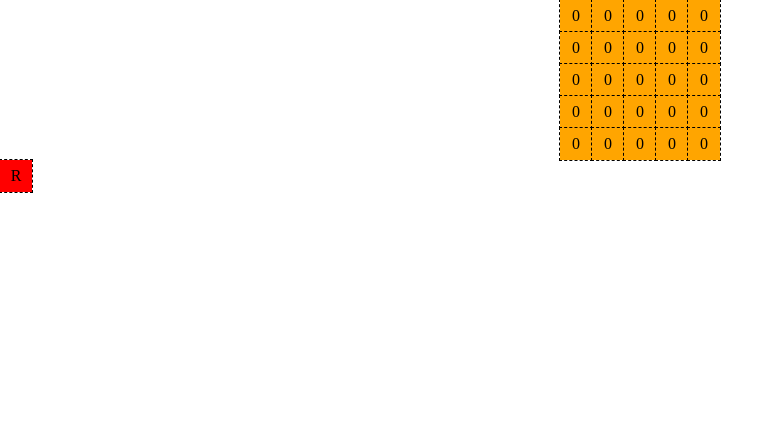
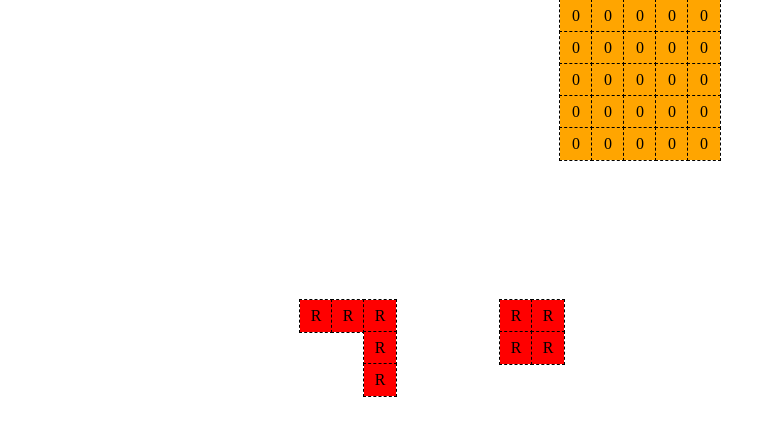
Before and after one commit to PlasmaIntec/blockus, a React app: page / in a window 1280 px wide. Shown: the top 436 px of the page, without its empty margins (0-784 px from the left). Built offline with nearby package versions, Linux system fonts and the light colour scheme; the HTML template or start-up script is replaced by a standard one.

Commit message:
Utilize piece.center so dropping behaves as visuals indicate

```diff
--- a/client/src/components/App.jsx
+++ b/client/src/components/App.jsx
@@ -51,13 +51,20 @@ export default class App extends Component {
 	onDropHandler(e) {
 		const { board } = this.state;
 		const { row, col } = e.target.dataset;
-		const R = piece('r', [['R']]);
+    const offset = event.dataTransfer.getData("text/plain").split(',');
     const id = event.dataTransfer.getData("text/id");
     const elem = document.getElementById(id);
-		console.log(row, col)
-		placePiece(board, R, +row, +col);
-    elem.parentNode.removeChild(elem);
-		this.setState({ board: board });
+    const shape = JSON.parse(event.dataTransfer.getData("text/shape"));
+		const [dRow, dCol] = event.dataTransfer.getData("text/coords").split(',');
+		const R = piece('r', shape);
+		const canPlace = placePiece(board, R, +row, +col, +dRow, +dCol);
+    if (canPlace) {
+    	elem.parentNode.removeChild(elem);
+    	this.setState({ board: board });
+    } else {
+      elem.style.left = (event.clientX + parseInt(offset[0],10)) + 'px';
+    	elem.style.top = (event.clientY + parseInt(offset[1],10)) + 'px';
+    }
 		e.preventDefault();
 		return false;
 	}
@@ -72,7 +79,27 @@ export default class App extends Component {
   				onDragOverHandler={this.onDragOverHandler}
   				onDropHandler={this.onDropHandler}
   			/>
-  			<DraggablePiece />
+  			<DraggablePiece
+  				id='rLongL'
+  				type='_longL'
+  				shape={
+  					[
+  						['R', 'R', 'R'],
+  						[0, 0, 'R'],
+  						[0, 0, 'R']
+  					]
+  				}
+  			/>
+  			<DraggablePiece
+  				id='r2x2'
+  				type='_2x2'
+  				shape={
+  					[
+  						['R', 'R'],
+  						['R', 'R']
+  					]
+  				}
+  			/>
   		</div>
   	)
   }
--- a/client/src/components/DraggablePiece.jsx
+++ b/client/src/components/DraggablePiece.jsx
@@ -1,28 +1,91 @@
-import React from 'react';
+import React, { Component } from 'react';
 
-var DraggablePiece = () => (
-	<div
-		id='draggable'
-		className='red square'
-		draggable={true}
-		onDragStart={drag_start}
-	>
-		R
-	</div>
-);
+export default class DraggablePiece extends Component {
+	constructor(props) {
+		super(props);
+		this.state = {
+			row: null,
+			col: null,
+		};
+		this.onDragStartHandler = this.onDragStartHandler.bind(this);
+		this.onMouseDownHandler = this.onMouseDownHandler.bind(this);
+	}
 
-export default DraggablePiece;
-
-var drag_start = (event) => {
-    var style = window.getComputedStyle(event.target, null);
-    event.dataTransfer.setData("text/plain",
+	onDragStartHandler(e) {
+    var style = window.getComputedStyle(e.target, null);
+    e.dataTransfer.setData("text/plain",
     	(
     		parseInt(style.getPropertyValue("left"),10) -
-	    		event.clientX
+	    		e.clientX
 	    ) + ',' +
 	    (
 	    	parseInt(style.getPropertyValue("top"),10) -
-	    		event.clientY)
+	    		e.clientY)
     	);
-    event.dataTransfer.setData("text/id", event.target.id);
+    e.dataTransfer.setData("text/id", e.target.id);
+    e.dataTransfer.setData("text/shape",
+    	e.target.dataset.shape);
+    e.dataTransfer.setData("text/coords",
+    	this.state.row + ',' + this.state.col);
+	}
+
+	onMouseDownHandler(e) {
+		const { row, col } = e.target.dataset;
+		this.setState({ row: row, col: col });
+	}
+
+	render() {
+		const { id, shape, type } = this.props;
+		return (
+			<div
+				id={id}
+				className={'piece ' + type}
+				data-shape={JSON.stringify(shape)}
+				onDragStart={this.onDragStartHandler}
+				draggable={true}
+			>
+				{
+					shape && shape.map((row, rowIndex) => (
+						<div className='row' key={rowIndex}>
+							{
+								row && row.map((sq, colIndex) => {
+									if (!sq) {
+										return (
+											<div
+												className='blank square'
+												key={colIndex}
+												data-row={rowIndex}
+												data-col={colIndex}
+												onMouseDown={this.onMouseDownHandler}
+											>
+											</div>
+										)
+									}
+									var className = [], sqUpper = sq && sq.toUpperCase();
+									switch(sqUpper) {
+										case 'R':
+											className.push('red');
+										default:
+											className.push('square');
+											break;
+									}
+									return (
+										<div
+											className={className.join(' ')}
+											key={colIndex}
+											data-row={rowIndex}
+											data-col={colIndex}
+											onMouseDown={this.onMouseDownHandler}
+										>
+											{sq}
+										</div>
+									)
+								})
+							}
+						</div>
+					))
+				}
+			</div>
+		)
+	}
 }
--- a/client/src/gameLogic/index.js
+++ b/client/src/gameLogic/index.js
@@ -23,7 +23,10 @@ var genBoard = (row, col) => {
   return board;
 }
 
-var placePiece = (board, piece, x, y) => {
+var placePiece = (board, piece, x, y, dx, dy) => {
+  if (dx !== undefined  && dy !== undefined) {
+    piece.center = [dx, dy];
+  }
   if (checkPlacePiece(board, piece, x, y)) {
     piece.forEach((row, r) => {
       row.forEach((e, c) => {
--- a/client/src/gameLogic/util.js
+++ b/client/src/gameLogic/util.js
@@ -55,7 +55,7 @@ var checkPlacePiece = (board, piece, x, y) => {
         } else if (hasBorderCollision(board, piece, x, y)) {
             return false; // SAME COLOR BORDER COLLISION
         } else if (!hasFriendlyCorner(board, piece, x, y)) {
-            return false; // HAS NO CORNER COLLISION
+            return false; // HAS NO FRIENDLY CORNER
         } else if (!board[xDisplace] ||
             board[xDisplace][yDisplace] === undefined) {
             // OUT OF BOUNDARIES
--- a/client/src/style.css
+++ b/client/src/style.css
@@ -6,6 +6,19 @@ html, body {
 
 .board {
 	display: flex;
+	width: fit-content;
+	margin: auto;
+	position: relative;
+	justify-content: center;
+	align-items: center;
+	flex-direction: column;
+}
+
+.piece {
+	display: flex;
+	width: fit-content;
+	margin: auto;
+	position: absolute;
 	justify-content: center;
 	align-items: center;
 	flex-direction: column;
@@ -34,6 +47,16 @@ html, body {
 	background: red;
 }
 
+._longL {
+	left: 300px;
+	top: 300px;
+}
+
+._2x2 {
+	left: 500px;
+	top: 300px;
+}
+
 #draggable {
 	position: absolute;
 }
@@ -47,3 +70,8 @@ html, body {
 	outline: 1px black dashed;
 	z-index: -1;
 }
+
+.blank {
+	opacity: 0;
+	outline: none;
+}
```
